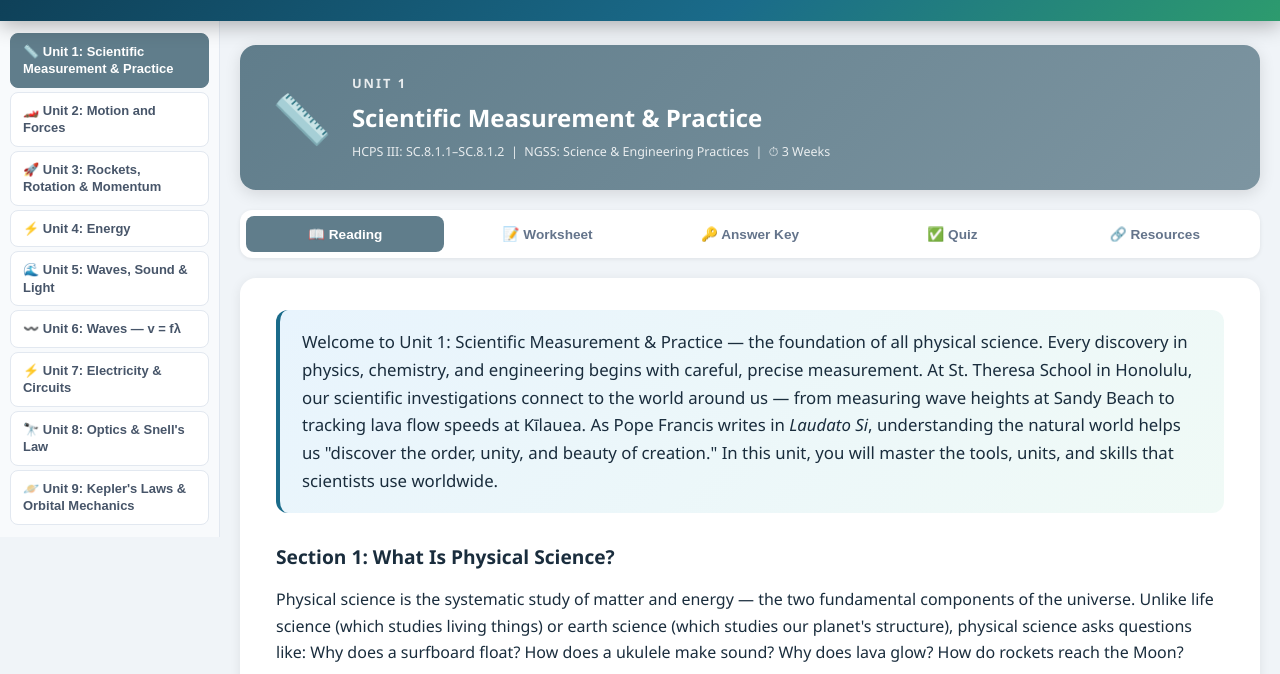
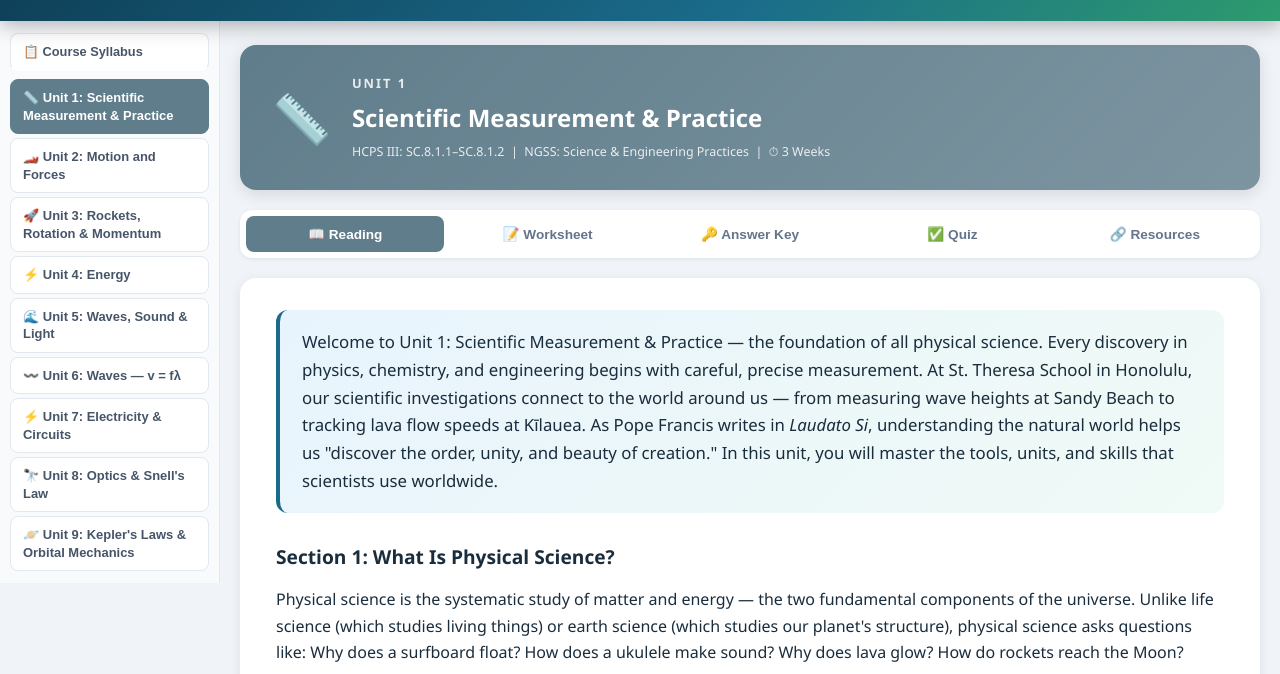
Before and after one commit to drpark808/sts-science, a plain HTML site: page Science 8.html in a window 1280 px wide. Shown: the part 101-775 px from the top of the page. Drawn offline with Linux system fonts and the light colour scheme.

Commit message:
Add files via upload

```diff
--- a/Science 8.html
+++ b/Science 8.html
@@ -282,7 +282,8 @@ a { color: inherit; }
 </header>
 <div id="layout">
 <nav id="unit-nav">
-    <button class="nav-btn" id="navbtn-1" style="--unit-color:#607D8B" onclick="showUnit(1)">📏 Unit 1: Scientific Measurement & Practice</button>
+    <button class="nav-btn" id="navbtn-syllabus" style="--unit-color:#4a148c;border-bottom:2px solid rgba(255,255,255,0.2);margin-bottom:4px;font-size:0.8rem;" onclick="showSyllabus()">📋 Course Syllabus</button>
+<button class="nav-btn" id="navbtn-1" style="--unit-color:#607D8B" onclick="showUnit(1)">📏 Unit 1: Scientific Measurement & Practice</button>
 <button class="nav-btn" id="navbtn-2" style="--unit-color:#D32F2F" onclick="showUnit(2)">🏎️ Unit 2: Motion and Forces</button>
 <button class="nav-btn" id="navbtn-3" style="--unit-color:#7B1FA2" onclick="showUnit(3)">🚀 Unit 3: Rockets, Rotation & Momentum</button>
 <button class="nav-btn" id="navbtn-4" style="--unit-color:#F57F17" onclick="showUnit(4)">⚡ Unit 4: Energy</button>
```
Also changed, not shown: Science 6.html (+1 -0 lines), Science 7.html (+1 -0 lines).
